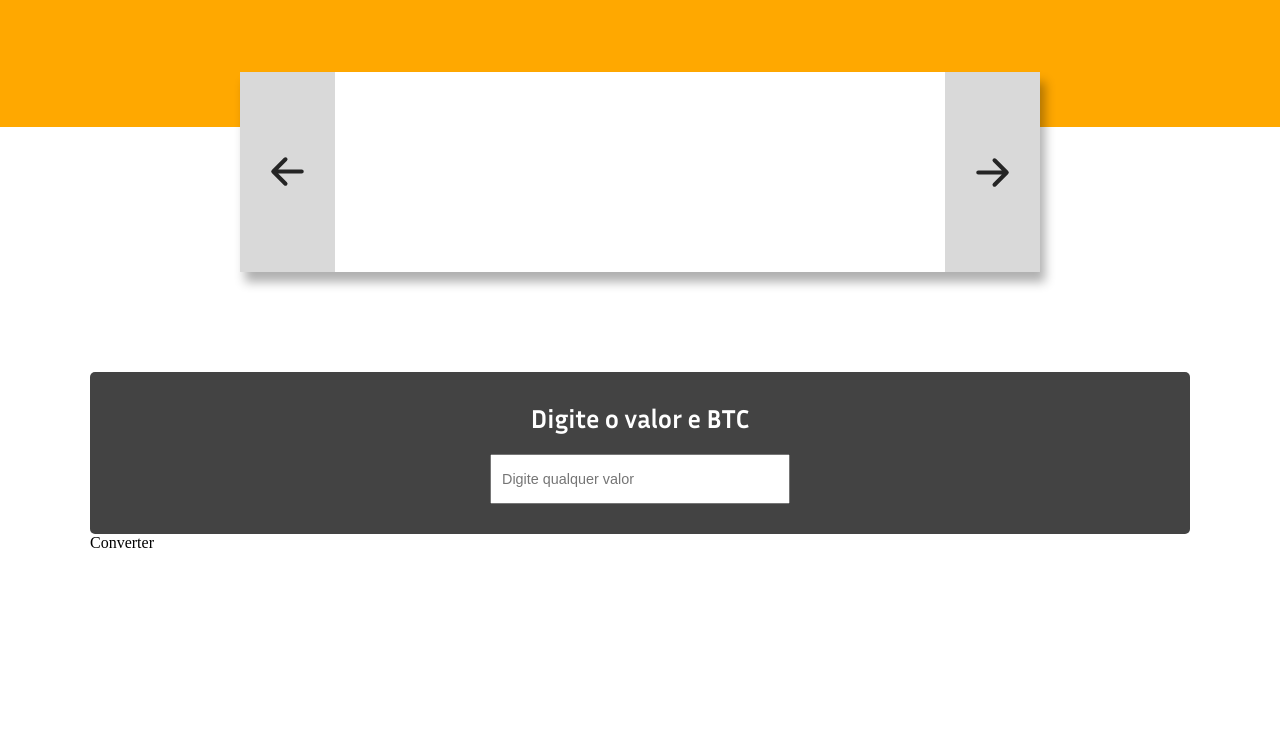
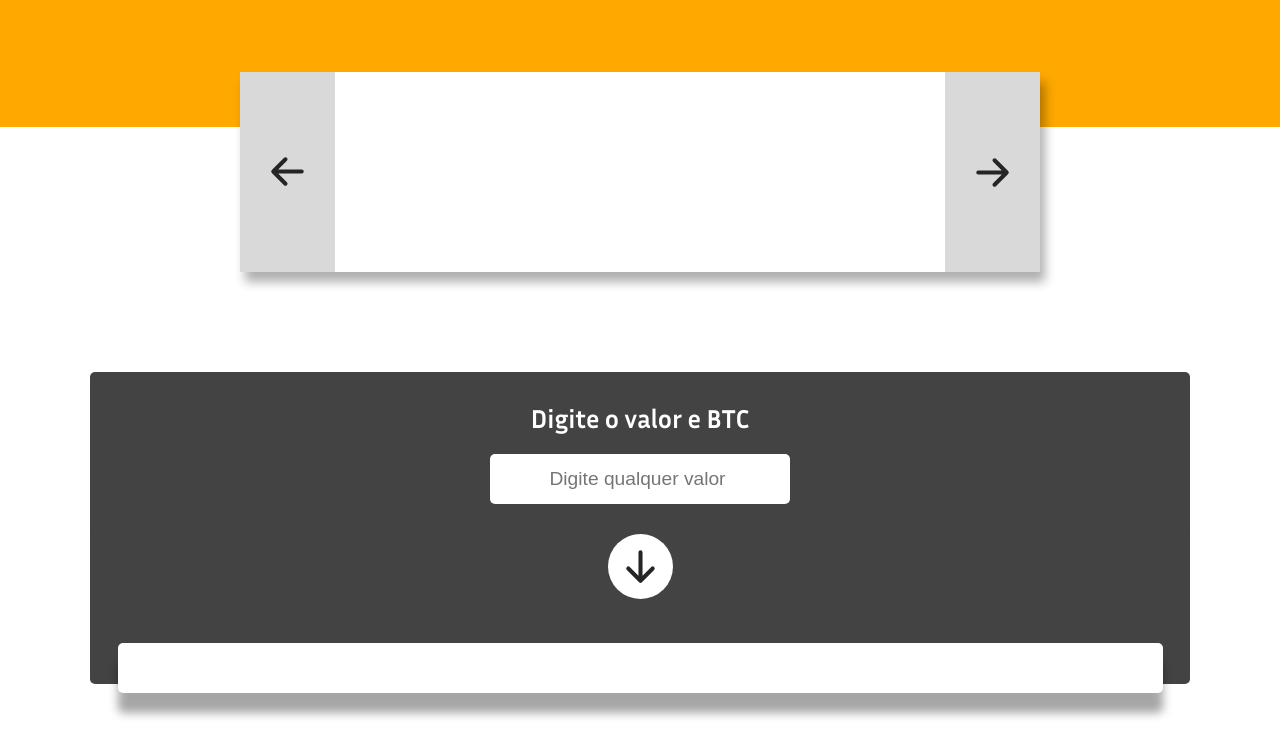
Before and after one commit to VitorRamires/BTC-plataform, a plain HTML site: page index.html in a window 1280 px wide. Shown: the part 228-984 px from the top of the page. Before the commit the page ends 880 px from the top, so only its background shows below. Drawn offline with Linux system fonts and the light colour scheme; no server answers.

Commit message:
começando estilização conversor btc para moeda

```diff
--- a/JS/conversorMoeda.js
+++ b/JS/conversorMoeda.js
@@ -22,7 +22,7 @@ function fetchBTCconversorMoeda(){
 function converterHandler(BTC){
   let BTCvalue = conversorInput.value
     BTC.forEach((item, index)=>{
-      let calculo = Number(BTCvalue * BTC[index][1].sell)
+      let calculo = Number(BTCvalue * BTC[index][1].sell).toFixed(0)
       if((verificador === false )){
         let createElement = document.createElement('p')
         createElement.classList.add('moedaBTC-conversor', 'convertido')
@@ -31,7 +31,7 @@ function converterHandler(BTC){
       } else {
         let teste = document.querySelectorAll('.convertido')
         teste.forEach((item, index)=>{
-          let novoCalculo = BTC[index][0]+": "+ Number(BTCvalue * BTC[index][1].sell)
+          let novoCalculo = BTC[index][0]+": "+ Number(BTCvalue * BTC[index][1].sell).toFixed(1)
           item.innerHTML = novoCalculo
         })
       }
--- a/conversorMoeda.css
+++ b/conversorMoeda.css
@@ -13,6 +13,7 @@
   text-align: center;
   padding:30px 0;
   border-radius: 5px;
+  box-shadow: 0 150px 0 0 #434343;
 }
 
 .titulo-input{
@@ -34,5 +35,40 @@
   width: 100%;
   height: 100%;
   padding-left: 10px;
-  font-size: 0.9rem;
+  font-size: 1.2rem;
+  border-radius: 5px;
+  border: none;
+  outline: none;
+  text-align: center;
 }
+
+.conversor-painel{
+  position: relative;
+  display: grid;
+  grid-template-columns: 1fr 1fr 1fr;
+  background-color: #ffffff;
+  width: 95%;
+  margin:40px auto 0 auto;
+  box-shadow: 0 20px 10px 0 #00000059;
+  padding:25px;
+  gap: 10px;
+  border-radius: 5px;
+}
+
+.moedaBTC-conversor{
+  font-family: inria-regular;
+  font-size: 1rem;
+  text-align: start;
+}
+
+.botao-converter{
+  position: relative;
+  text-align: center;
+  cursor: pointer;
+}
+
+.botao-converter img{
+  transform: rotate(90deg);
+  background-color: #ffffff;
+  border-radius: 50%;
+}
--- a/index.html
+++ b/index.html
@@ -145,7 +145,9 @@
         <input type="number" id="input-btc" placeholder="Digite qualquer valor">
       </div>
     </div>
-    <div class="botao-converter">Converter</div>
+    <div class="botao-converter">
+      <img src="./icons/arrow-right-short.svg" alt="">
+    </div>
     <div class="conversor-painel"></div>
   </section>
 </main>
```
